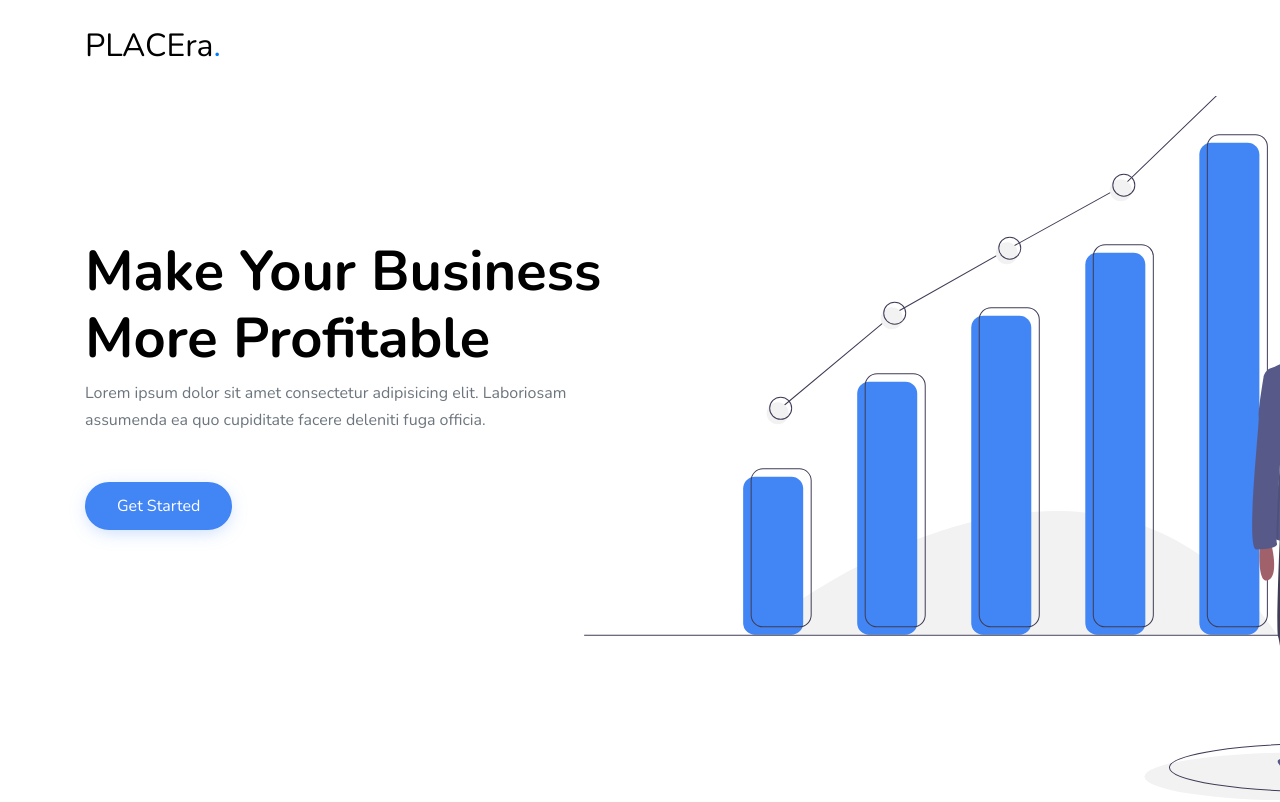
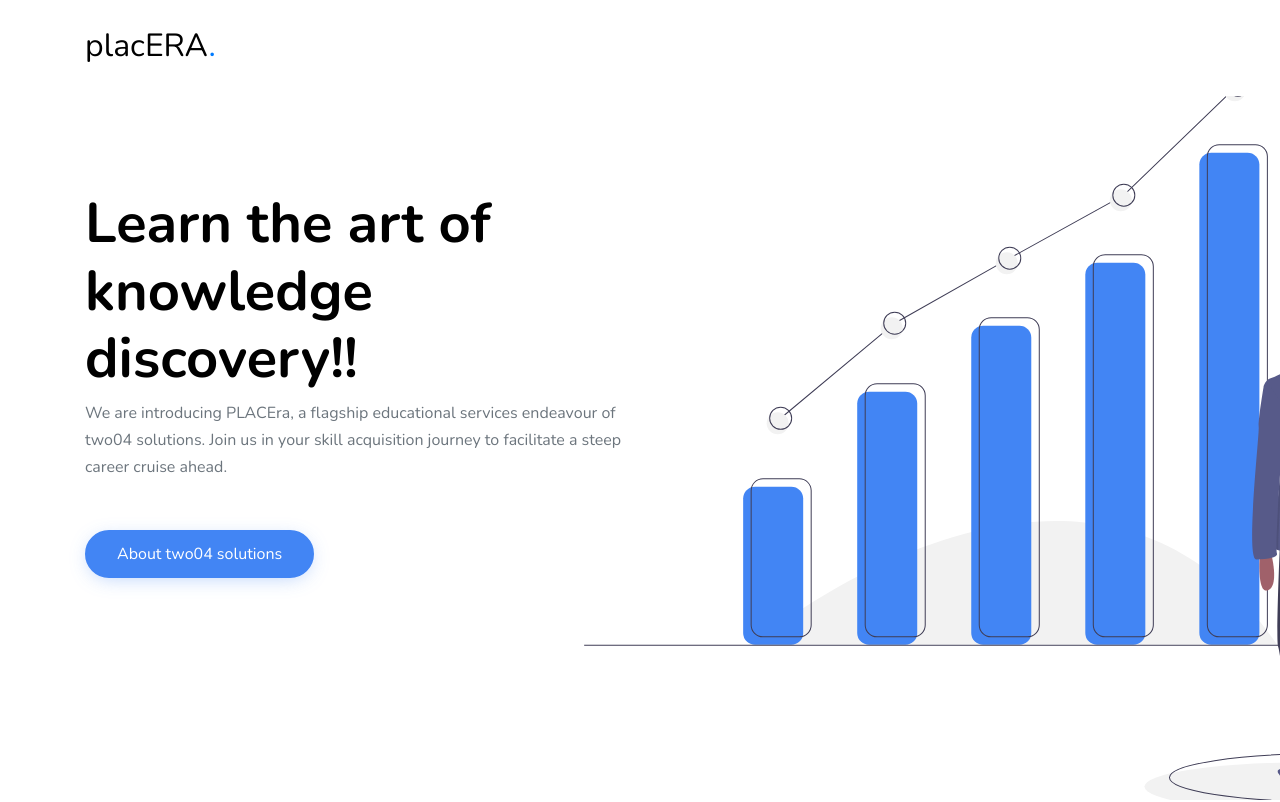
Before and after one commit to manojgulati/PLACEra, a plain HTML site: page index.html in a window 1280 px wide. Shown: the top 802 px of the page. Drawn offline with nearby package versions, Linux system fonts and the light colour scheme; files whose address does not match are found by name.

Commit message:
fixed template

```diff
--- a/index.html
+++ b/index.html
@@ -1,7 +1,7 @@
 <!DOCTYPE html>
 <html lang="en">
   <head>
-    <title>PLACEra &mdash; Onepage Template by Colorlib</title>
+    <title>placERA &mdash;</title>
     <meta charset="utf-8">
     <meta name="viewport" content="width=device-width, initial-scale=1, shrink-to-fit=no">
 
@@ -54,7 +54,7 @@
         <div class="row align-items-center">
 
           <div class="col-6 col-md-3 col-xl-4  d-block">
-            <h1 class="mb-0 site-logo"><a href="index.html" class="text-black h2 mb-0">PLACEra<span class="text-primary">.</span> </a></h1>
+            <h1 class="mb-0 site-logo"><a href="index.html" class="text-black h2 mb-0">placERA<span class="text-primary">.</span> </a></h1>
           </div>
 
 <!--           <div class="col-12 col-md-9 col-xl-8 main-menu">
@@ -104,10 +104,12 @@
 
             <div class="row mb-4" data-aos="fade-up" data-aos-delay="200">
               <div class="col-lg-6 mr-auto">
-                <h1>Make Your Business More Profitable</h1>
-                <p class="mb-5">Lorem ipsum dolor sit amet consectetur adipisicing elit. Laboriosam assumenda ea quo cupiditate facere deleniti fuga officia.</p>
+                <h1> Learn the art of knowledge discovery!! </h1>
+                <p class="mb-5">We are introducing PLACEra, a flagship educational services endeavour of two04 solutions.
+                                Join us in your skill acquisition journey to facilitate a steep career cruise ahead.
+                </p>
                 <div>
-                  <a href="#" class="btn btn-primary mr-2 mb-2">Get Started</a>
+                  <a href="http://two04.com/" class="btn btn-primary mr-2 mb-2">About two04 solutions</a>
                 </div>
               </div>
 
```
